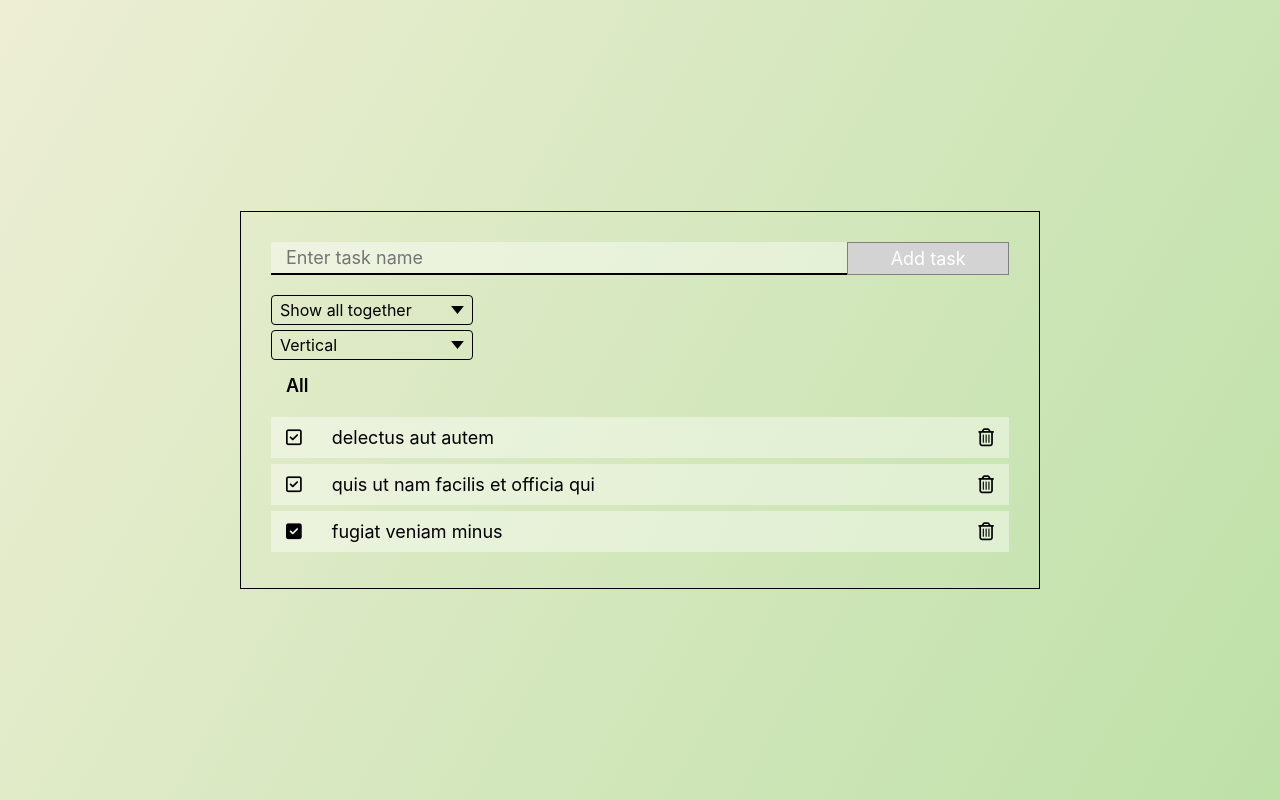
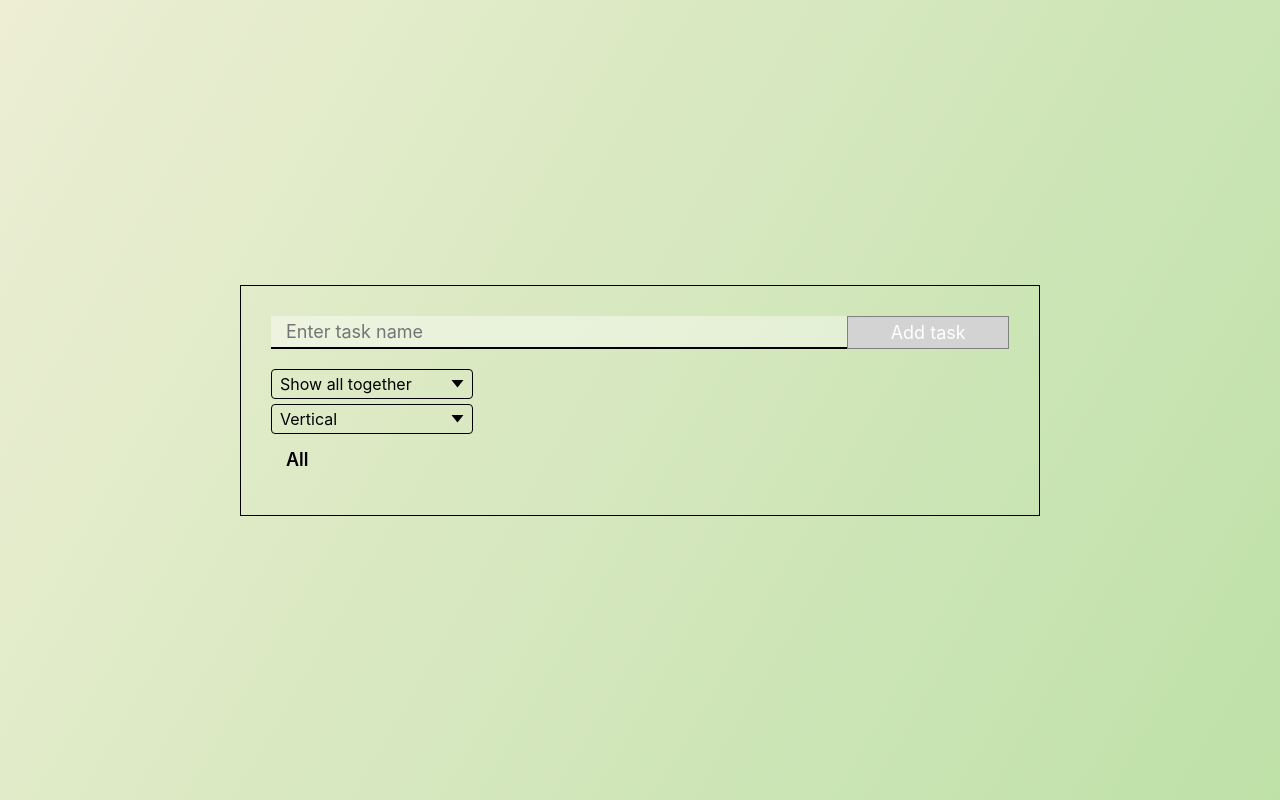
Before and after one commit to erik770/ToDo-react-ts-for-mindbox, a React (Create React App) app: page / in a window 1280 px wide. Built offline with nearby package versions, Linux system fonts and the light colour scheme.

Commit message:
local storage add

```diff
--- a/src/App.tsx
+++ b/src/App.tsx
@@ -13,28 +13,30 @@ export interface IDisplaySettings {
 }
 
 function App() {
-    const [todoArray, setTodoArray] = useState<ITodo[]>([]);
+    const [todoArray, setTodoArray] = useState<ITodo[]>(() => {
+            // const savedTodos = localStorage.getItem("todos");
+            // if (savedTodos) {
+            //     return JSON.parse(savedTodos);
+            // }
+        return [];
+    });
+
     const [displaySettings, setDisplaySettings] = useState<IDisplaySettings>({
         displayMode: DisplayMode.all,
         layoutVariant: LayoutVariants.vertical
     });
 
-    useEffect(() => setTodoArray([
-        {
-            "id": 1,
-            "title": "delectus aut autem",
-            "isDone": false
-        },
-        {
-            "id": 2,
-            "title": "quis ut nam facilis et officia qui",
-            "isDone": false
-        },
-        {
-            "id": 3,
-            "title": "fugiat veniam minus",
-            "isDone": true
-        }]), []);
+    useEffect(() => {
+        const asd = localStorage.getItem("todos");
+        if (asd) {
+            setTodoArray(JSON.parse(asd));
+        }
+        console.log(asd)
+    }, []);
+
+    useEffect(() => {
+        window.localStorage.setItem("todos", JSON.stringify(todoArray));
+    }, [todoArray])
 
     const addTodoToArr = (newTodo: ITodo): void => {
         setTodoArray([...todoArray, newTodo]);
@@ -49,6 +51,7 @@ function App() {
                 : todo)))
     }
 
+
     return (
         <Layout layoutType={LayoutVariants.horizontal}>
             <NewTodoBar addTodoToArr={addTodoToArr}/>
--- a/src/components/TodoList/TodoList.tsx
+++ b/src/components/TodoList/TodoList.tsx
@@ -24,6 +24,7 @@ export const TodoList: FC<TodoListProps> = ({todos, displayMode, deleteTodo, cha
         }
     }, []);
 
+
     const isModeSeparately = displayMode === DisplayMode.separately;
     const filteredTodos = useTodos(todos, displayMode);
 
@@ -36,12 +37,14 @@ export const TodoList: FC<TodoListProps> = ({todos, displayMode, deleteTodo, cha
                         ? filteredTodos.pendingTodos
                             .map((todo) =>
                                 <TodoItem
+                                    key={todo.id}
                                     changeTodoDoneStatus={changeTodoDoneStatus}
                                     todoInfo={todo}
                                     deleteTodo={deleteTodo}/>)
                         : filteredTodos.allTodos
                             .map((todo) =>
                                 <TodoItem
+                                    key={todo.id}
                                     changeTodoDoneStatus={changeTodoDoneStatus}
                                     todoInfo={todo}
                                     deleteTodo={deleteTodo}/>)}
@@ -54,6 +57,7 @@ export const TodoList: FC<TodoListProps> = ({todos, displayMode, deleteTodo, cha
                     {filteredTodos.doneTodos
                         .map((todo) =>
                             <TodoItem
+                                key={todo.id}
                                 changeTodoDoneStatus={changeTodoDoneStatus}
                                 todoInfo={todo}
                                 deleteTodo={deleteTodo}/>)}
--- a/src/index.tsx
+++ b/src/index.tsx
@@ -8,7 +8,7 @@ const root = ReactDOM.createRoot(
   document.getElementById('root') as HTMLElement
 );
 root.render(
-  <React.StrictMode>
+  // <React.StrictMode>
     <App />
-  </React.StrictMode>
+  // </React.StrictMode>
 );
```
